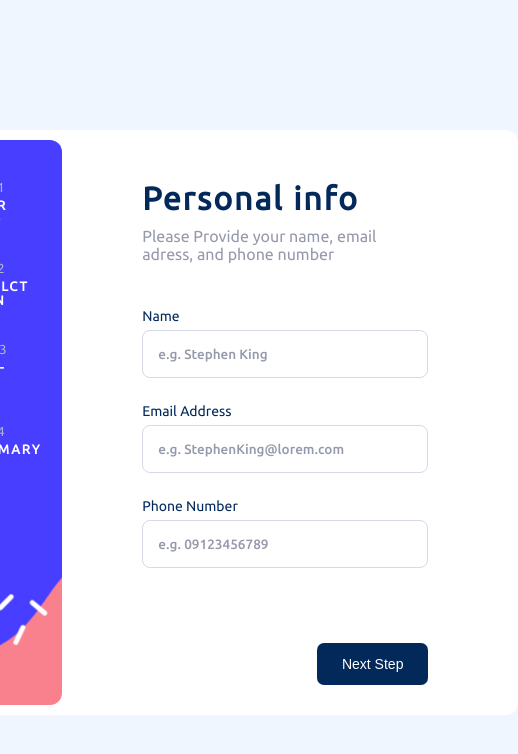
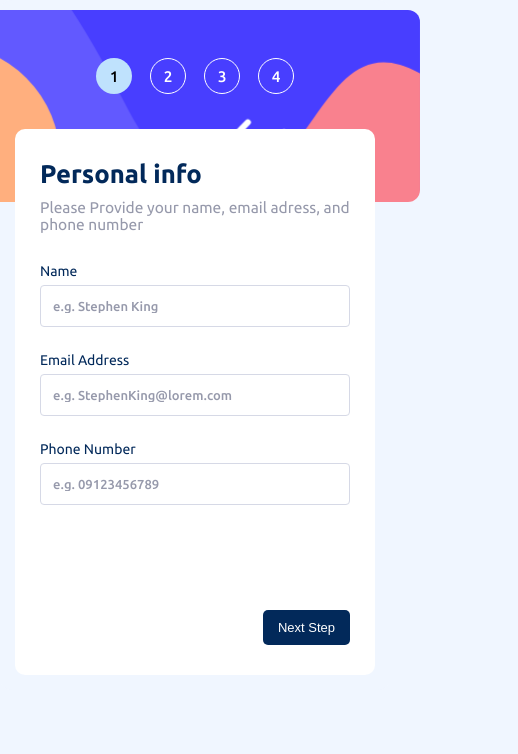
Before and after one commit to Mahdi-Shayan/multi-step-form, a React (Create React App) app: page / in a window 390 px wide. Shown: the top 754 px of the page, 518 px wide, since content can reach past the window. Built offline with nearby package versions, Linux system fonts and the light colour scheme.

Commit message:
make project responsive for mobile

```diff
--- a/src/components/confimed/style.scss
+++ b/src/components/confimed/style.scss
@@ -22,3 +22,10 @@
       font-family: 'regular';
    }
 }
+@media screen and (max-width: 995px) {
+   .confirmed {
+      p {
+         width: 95%;
+      }
+   }
+}
--- a/src/components/global/Header.jsx
+++ b/src/components/global/Header.jsx
@@ -1,7 +1,7 @@
 function Header({ title, subtitle }) {
    return (
       <>
-         <div style={{ marginBottom: "45px" }}>
+         <div className="header" style={{ marginBottom: "45px" }}>
             <h1
                style={{
                   letterSpacing: "2px",
--- a/src/components/global/steps/style.scss
+++ b/src/components/global/steps/style.scss
@@ -35,3 +35,19 @@ ul {
       }
    }
 }
+
+@media screen and (max-width: 995px) {
+   ul {
+      display: flex;
+      justify-content: center;
+      gap: 15px;
+      .step-number {
+         width: 30px !important;
+         height: 30px !important;
+         & + div {
+            display: none !important;
+         }
+      }
+
+   }
+}
--- a/src/components/step-one/style.scss
+++ b/src/components/step-one/style.scss
@@ -46,3 +46,18 @@
       }
    }
 }
+@media screen and (max-width: 995px) {
+   label {
+      .err {
+         font-size: 14px !important;
+      }
+   }
+   input {
+      padding: 12px !important;
+      border-radius: 4px !important;
+      font-size: 13.5px  !important;
+      &::placeholder {
+         font-size: 13px !important;
+      }
+   }
+}
--- a/src/components/step-three/style.scss
+++ b/src/components/step-three/style.scss
@@ -6,7 +6,7 @@
    .add-ons-container{
       .add {
          display: grid;
-         grid-template-columns:  40px 1fr 60px;
+         grid-template-columns:  40px 1fr 50px;
          align-items: center;
          border: 1px solid $border_color;
          border-radius: 8px;
@@ -49,3 +49,23 @@
    }
    @include btn-container;
 }
+
+@media screen and (max-width: 995px) {
+   .add-ons-container {
+      .add {
+         margin-bottom: 14px !important;
+         .check-input {
+            display: flex;
+            align-items: center;
+            input[type=checkbox] {
+               zoom: 1.4 !important;
+            }
+         }
+         .description {
+            h4 {
+               margin-bottom: 3px !important;
+            }
+         }
+      }
+   }
+}
--- a/src/components/step-two/style.scss
+++ b/src/components/step-two/style.scss
@@ -88,3 +88,20 @@
    }
    @include btn-container;
 }
+
+@media screen and (max-width: 995px) {
+   .optons-container {
+      display: flex;
+      flex-direction: column;
+      gap: 12px !important;
+      .option label{
+         flex-direction: row !important;
+         gap: 20px;
+         justify-content: start !important;
+         align-items: center;
+      }
+   }
+   .plan-switch {
+      padding: 14px !important;
+   }
+}
--- a/src/index.scss
+++ b/src/index.scss
@@ -5,16 +5,16 @@
 }
 
 @font-face {
-   font-family: 'bold';
-   src: url('./assets/fonts/Ubuntu-Bold.ttf');
+   font-family: "bold";
+   src: url("./assets/fonts/Ubuntu-Bold.ttf");
 }
 @font-face {
-   font-family: 'medium';
-   src: url('./assets/fonts/Ubuntu-Medium.ttf');
+   font-family: "medium";
+   src: url("./assets/fonts/Ubuntu-Medium.ttf");
 }
 @font-face {
-   font-family: 'regular';
-   src: url('./assets/fonts/Ubuntu-Regular.ttf');
+   font-family: "regular";
+   src: url("./assets/fonts/Ubuntu-Regular.ttf");
 }
 
 h1,
@@ -23,14 +23,16 @@ h3,
 h4,
 h5,
 h6 {
-   font-family: 'regular';
+   font-family: "regular";
 }
 
 body {
    height: 100vh;
    background-color: hsl(217, 100%, 97%);
    position: relative;
-   font-family: 'medium';
+   font-family: "medium";
+   align-content: center;
+   overflow: hidden;
    #root,
    .App,
    .main {
@@ -42,3 +44,25 @@ body {
       align-items: center;
    }
 }
+
+@media screen and (max-width: 995px) {
+   html {
+      font-size: clamp(.8rem, 1.9vw, .9rem);
+   }
+   p {
+      font-size: 15.5px;
+   }
+   h1,
+   h2,
+   h3,
+   h4,
+   h5,
+   h6 {
+      font-family: "bold";
+      letter-spacing: 0 !important;
+   }
+   .main {
+      align-items: start !important;
+   }
+
+}
--- a/src/pages-style/_config.scss
+++ b/src/pages-style/_config.scss
@@ -49,3 +49,9 @@ $err: hsl(354, 84%, 57%);
       }
    }
 }
+@media screen and (max-width: 995px) {
+   .pre-step {
+      font-size: 15px !important;
+      font-family: 'regular' !important;
+   }
+}
--- a/src/pages-style/multi-steps.scss
+++ b/src/pages-style/multi-steps.scss
@@ -25,3 +25,45 @@
       @include next_step;
    }
 }
+@media screen and (max-width: 995px) {
+   .multi-steps-container {
+      position: relative;
+      flex-direction: column;
+      width: 410px;
+      height: 690px;
+      background-color: $bg_color;
+      .steps {
+         background: url('../assets/images/bg-sidebar-mobile.svg');
+         zoom: 1.2;
+         position: absolute;
+         background-repeat: no-repeat;
+         border-radius: 0;
+         width: 375px;
+         height: 160px;
+         z-index: 0;
+         left: 50%;
+         transform: translateX(-50%);
+         border-radius: 10px;
+         overflow: hidden;
+      }
+      .form-container {
+         padding: 5px;
+         margin-top: 114px;
+         height: 100%;
+         z-index: 1;
+         .forms {
+            padding: 30px 25px;
+            background-color: white;
+            border-radius: 10px;
+            .header {
+               margin-bottom: 30px !important;
+            }
+            button.next-step {
+               border-radius: 5px;
+               padding: 10px 15px;
+               font-size: 13px;
+            }
+         }
+      }
+   }
+}
```
